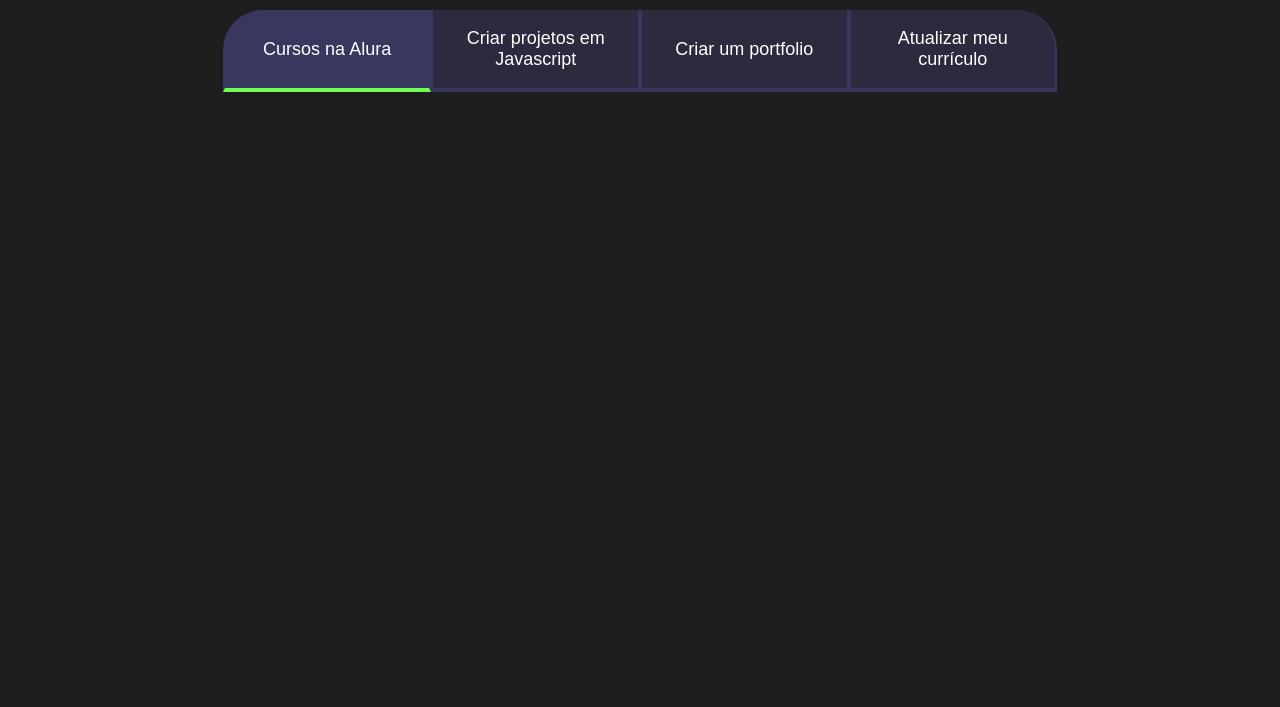
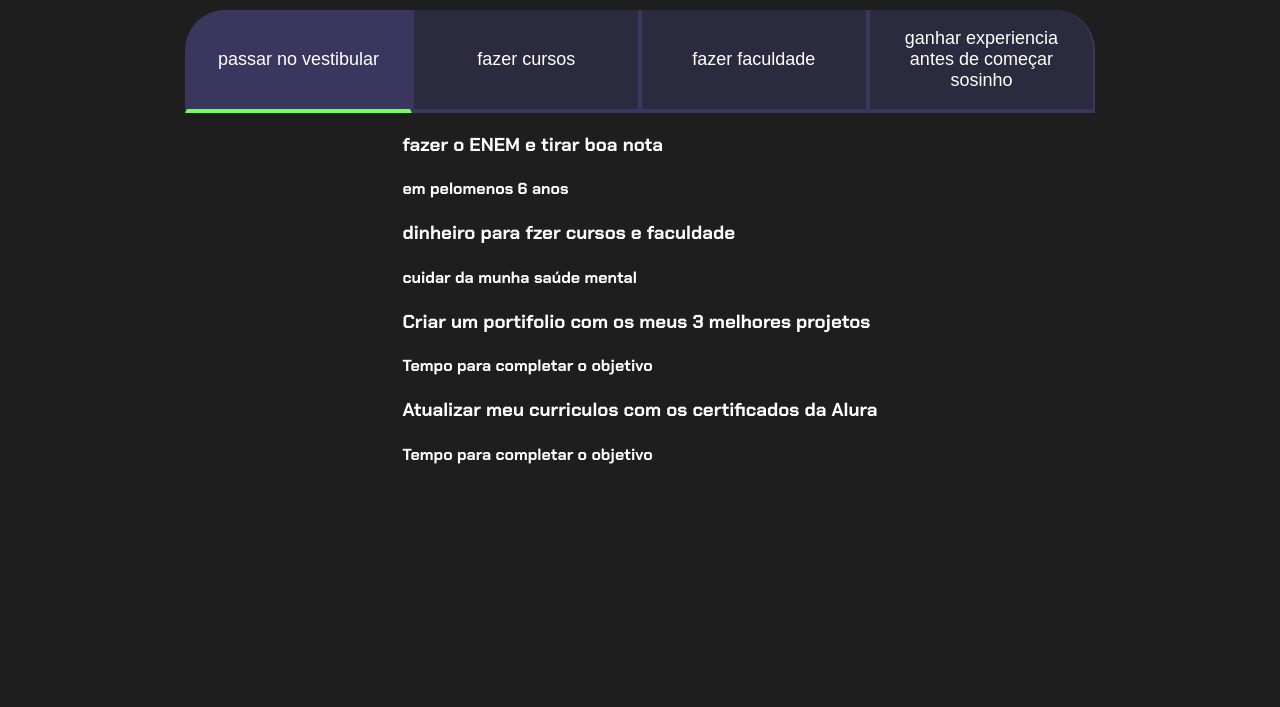
Before and after one commit to SamuelElias2/javascript-projetos-de-vidas, a plain HTML site: page index.html in a window 1280 px wide. Shown: the part 93-800 px from the top of the page. Drawn offline with Linux system fonts and the light colour scheme.

Commit message:
Update index.html

```diff
--- a/index.html
+++ b/index.html
@@ -1,19 +1,41 @@
 <!DOCTYPE html>
 <html lang="pt-br">
+
 <head>
 <meta charset="UTF-8">
 <meta name="viewport" content="width=device-width, initial-scale=1.0">
 <title>Meus objetivos do ano</title>
 <link rel="stylesheet" href="style.css">
 </head>
+
 <body>
 <section class="conteudo-principal">
-        <h2 class="titulo-principal">Meus Objetivos do ano<span>_</span></h2>
+<h2 class="titulo-principal">trabalhar na rea de TI<span>_</span></h2>
 <div class="botoes">
-            <button class="botao ativo">Cursos na Alura</button>
-            <button class="botao">Criar projetos em Javascript</button>
-            <button class="botao">Criar um portfolio</button>
-            <button class="botao">Atualizar meu currículo</button>
+<button class="botao ativo">passar no vestibular</button>
+<button class="botao">fazer cursos</button>
+<button class="botao">fazer faculdade</button>
+<button class="botao">ganhar experiencia antes de começar sosinho</button>
+</div>
+<div class="abas-textos">
+<div class="aba-conteudo"></div>
+<h3 class="aba-conteudo-titulo-prnicipal">fazer o ENEM e tirar boa nota</h3>
+<h4 class="aba-conteudo-titulo-secundario">em pelomenos 6 anos</h4>
+<div class="abas-textos">
+<div class="aba-conteudo"></div>
+<h3 class="aba-conteudo-titulo-prnicipal">dinheiro para fzer cursos e faculdade</h3>
+<h4 class="aba-conteudo-titulo-secundario">cuidar da munha saúde mental</h4>
+</div>
+<div class="abas-textos">
+<div class="aba-conteudo"></div>
+<h3 class="aba-conteudo-titulo-prnicipal">Criar um portifolio com os meus 3 melhores projetos</h3>
+<h4 class="aba-conteudo-titulo-secundario">Tempo para completar o objetivo</h4>
+</div>
+<div class="abas-textos">
+<div class="aba-conteudo"></div>
+<h3 class="aba-conteudo-titulo-prnicipal">Atualizar meu curriculos com os certificados da Alura</h3>
+<h4 class="aba-conteudo-titulo-secundario">Tempo para completar o objetivo</h4>
+</div>
 </div>
 </section>
 <script src="main.js"></script>
```
Lines whose indentation alone changed are shown as unchanged.
